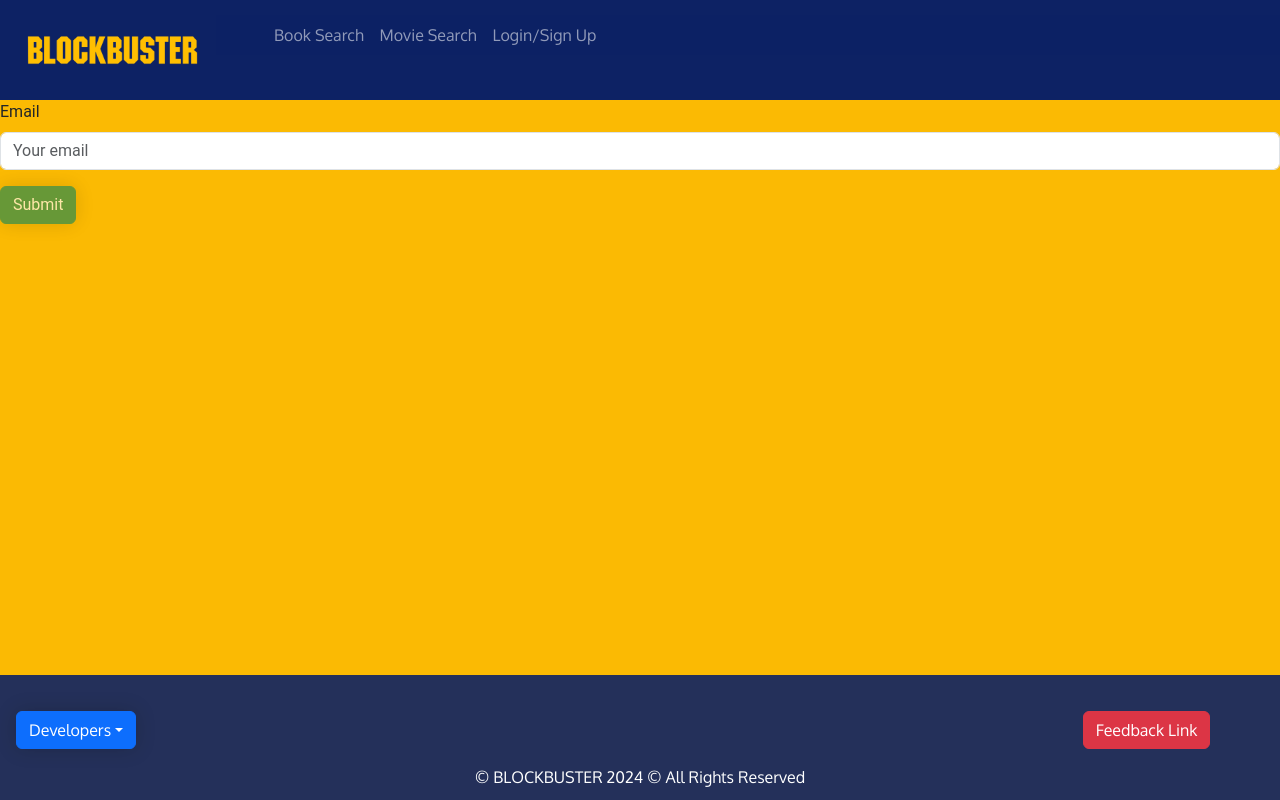
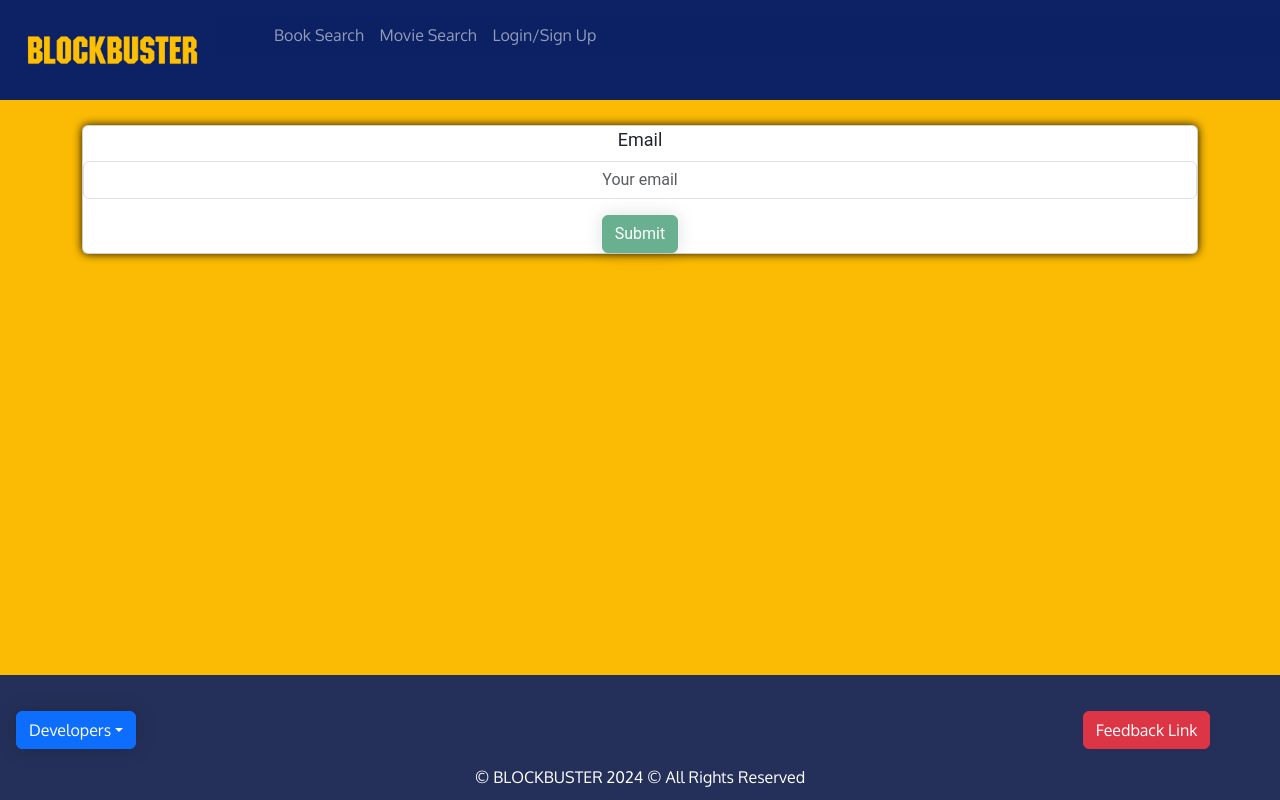
Before and after one commit to TheOarsman/Blockbuster2024, a React (Vite) app in the folder client/: page /forgotpassword in a window 1280 px wide. Built offline with nearby package versions, Linux system fonts and the light colour scheme; a web font is replaced by a local one.

Commit message:
added info to footer and readme, fixed so link is consoled for password reset link

```diff
--- a/client/src/components/Footer.jsx
+++ b/client/src/components/Footer.jsx
@@ -54,7 +54,7 @@
     {
       name: "Whitney Simpson",
       github: "https://github.com/Whitney-Simpson",
-      linkedin: "https://www.linkedin.com/in/whitneysimpson/",
+      linkedin: "https://www.linkedin.com/in/whitney-simpson-9a4471300/",
     },
     {
       name: "Heinz Ulrich V",
--- a/client/src/pages/ForgotPassword.jsx
+++ b/client/src/pages/ForgotPassword.jsx
@@ -1,5 +1,5 @@
 import { useState } from "react";
-import { Form, Button } from "react-bootstrap";
+import { Form, Button,Card, Container} from "react-bootstrap";
 import { useMutation } from "@apollo/client";
 import { RESET_PASSWORD} from '../utils/mutations.js'
 
@@ -37,11 +37,13 @@
   };
 
   return (
-
+    <Container className="home-container align-items-center">
+   <Card className="original-site-card">
       <Form onSubmit={handleFormSubmit}>
         <Form.Group className="mb-3">
-          <Form.Label htmlFor="email">Email</Form.Label>
+          <Form.Label  htmlFor="email">Email</Form.Label>
           <Form.Control
+          className="text-center"
             type="text"
             placeholder="Your email"
             name="email"
@@ -62,6 +64,8 @@
           Submit
         </Button>
       </Form>
+      </Card>
+      </Container>
 
   );
 };
```
Also changed, not shown: 2 other files (tests, documents, lock files or other folders).
